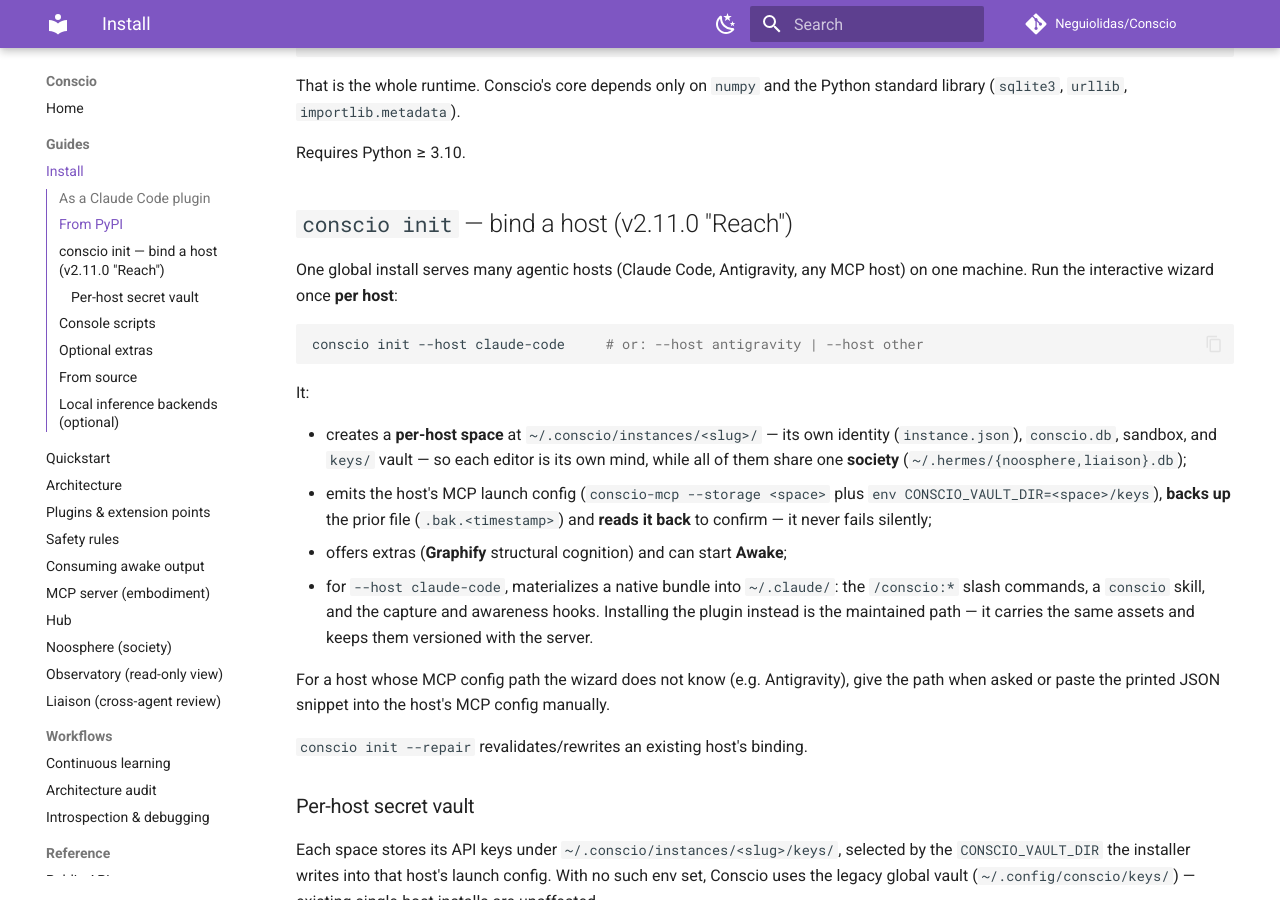
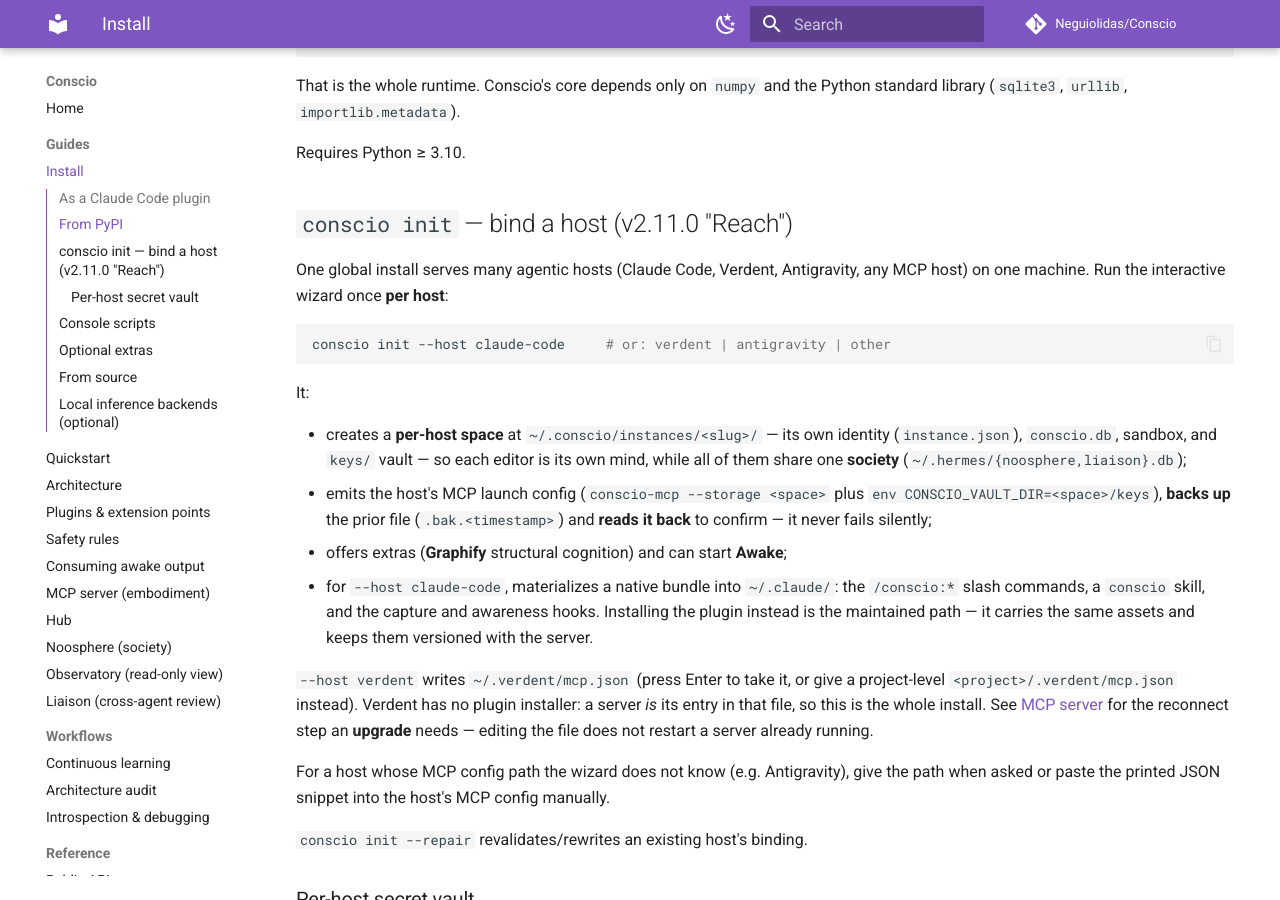
Before and after one commit to Neguiolidas/Conscio, an MkDocs documentation site: the page built from docs/guides/install.md, in a window 1280 px wide and 900 px high, scrolled down 565 px. Built offline with MkDocs 1.6.1 and Material for MkDocs 9.7.7, drawn with Linux system fonts in a browser that asks for light colours; comment, search, counter and statistics services are not loaded.

Commit message:
installer: bind Verdent from the wizard, and expand the tilde
`--host verdent` is now an accepted slug that knows its config path
(`~/.verdent/mcp.json`), so the one host with no plugin installer — where
the MCP entry *is* the installation — is one the wizard can finish. It
was reachable before only through `--host other`, which asks for a path
and knows none.

The path is now run through `expanduser()`. Any user typing a tilde got a
literal `~` directory in the cwd; on `--repair` it was worse than
cosmetic, since `existing_flags()` read that nonexistent path, found
nothing, and silently dropped flags the target config had already been
granted. The confirmation line now echoes the resolved path, not the
string that was typed.

Docs carry the upgrade step Verdent needs: a host that hot-reloads its
config still keeps the running server, and its old code, alive for an
entry whose name did not change, so the entry has to be removed and put
back for the new build to launch. True of every future upgrade.

The test goes red on the mutation that drops `expanduser()`.

````diff
--- a/docs/guides/install.md
+++ b/docs/guides/install.md
@@ -31,11 +31,11 @@
 
 ## `conscio init` — bind a host (v2.11.0 "Reach")
 
-One global install serves many agentic hosts (Claude Code, Antigravity, any MCP
-host) on one machine. Run the interactive wizard once **per host**:
+One global install serves many agentic hosts (Claude Code, Verdent, Antigravity,
+any MCP host) on one machine. Run the interactive wizard once **per host**:
 
 ```bash
-conscio init --host claude-code     # or: --host antigravity | --host other
+conscio init --host claude-code     # or: verdent | antigravity | other
 ```
 
 It:
@@ -52,6 +52,12 @@
   `/conscio:*` slash commands, a `conscio` skill, and the capture and awareness
   hooks. Installing the plugin instead is the maintained path — it carries the
   same assets and keeps them versioned with the server.
+
+`--host verdent` writes `~/.verdent/mcp.json` (press Enter to take it, or give a
+project-level `<project>/.verdent/mcp.json` instead). Verdent has no plugin
+installer: a server *is* its entry in that file, so this is the whole install.
+See [MCP server](mcp.md#host-specific-placement) for the reconnect step an
+**upgrade** needs — editing the file does not restart a server already running.
 
 For a host whose MCP config path the wizard does not know (e.g. Antigravity),
 give the path when asked or paste the printed JSON snippet into the host's MCP
````
Also changed, not shown: CHANGELOG.md (+12 -0 lines), docs/guides/mcp.md (+9 -0 lines), 3 other files.
